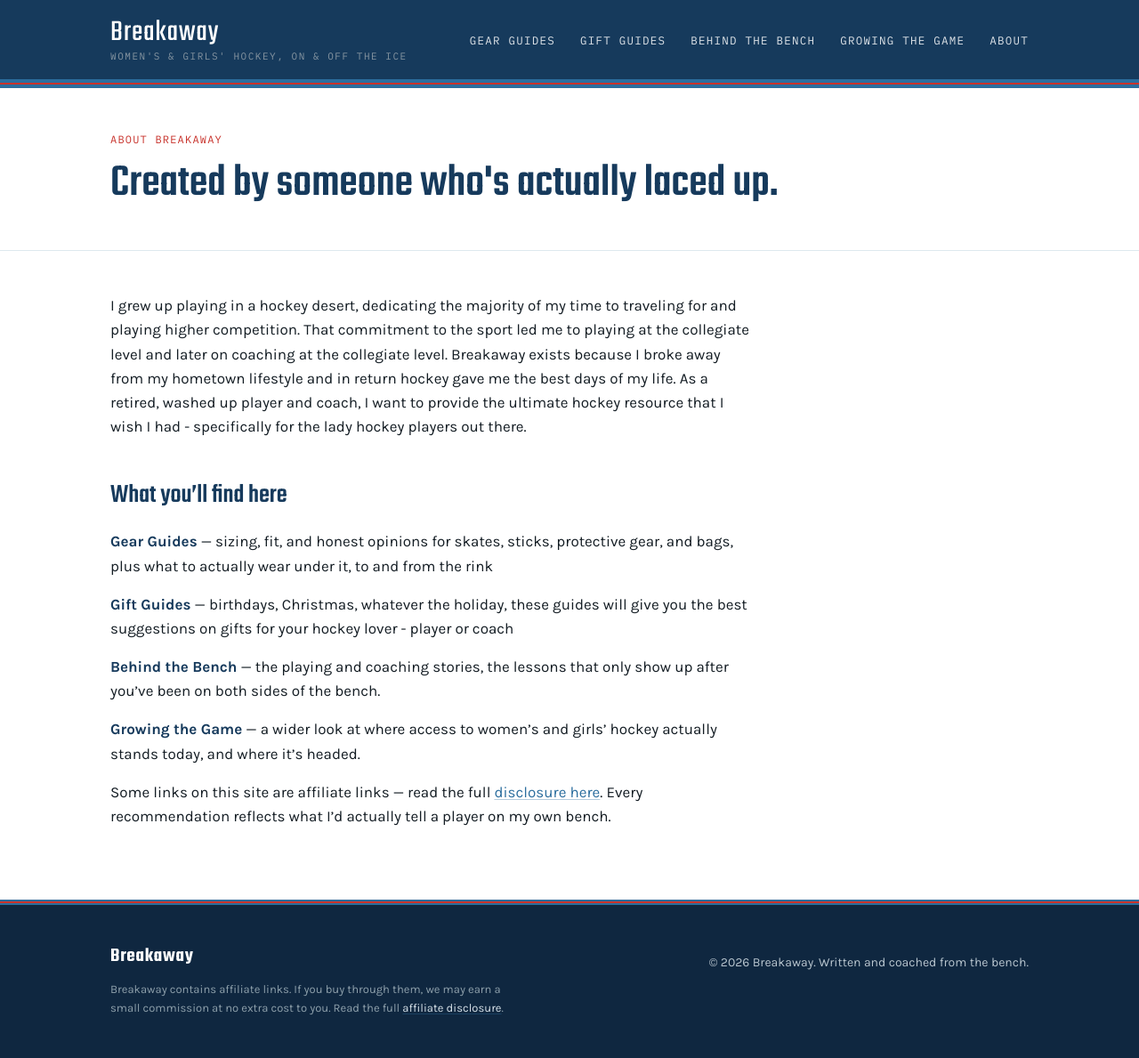
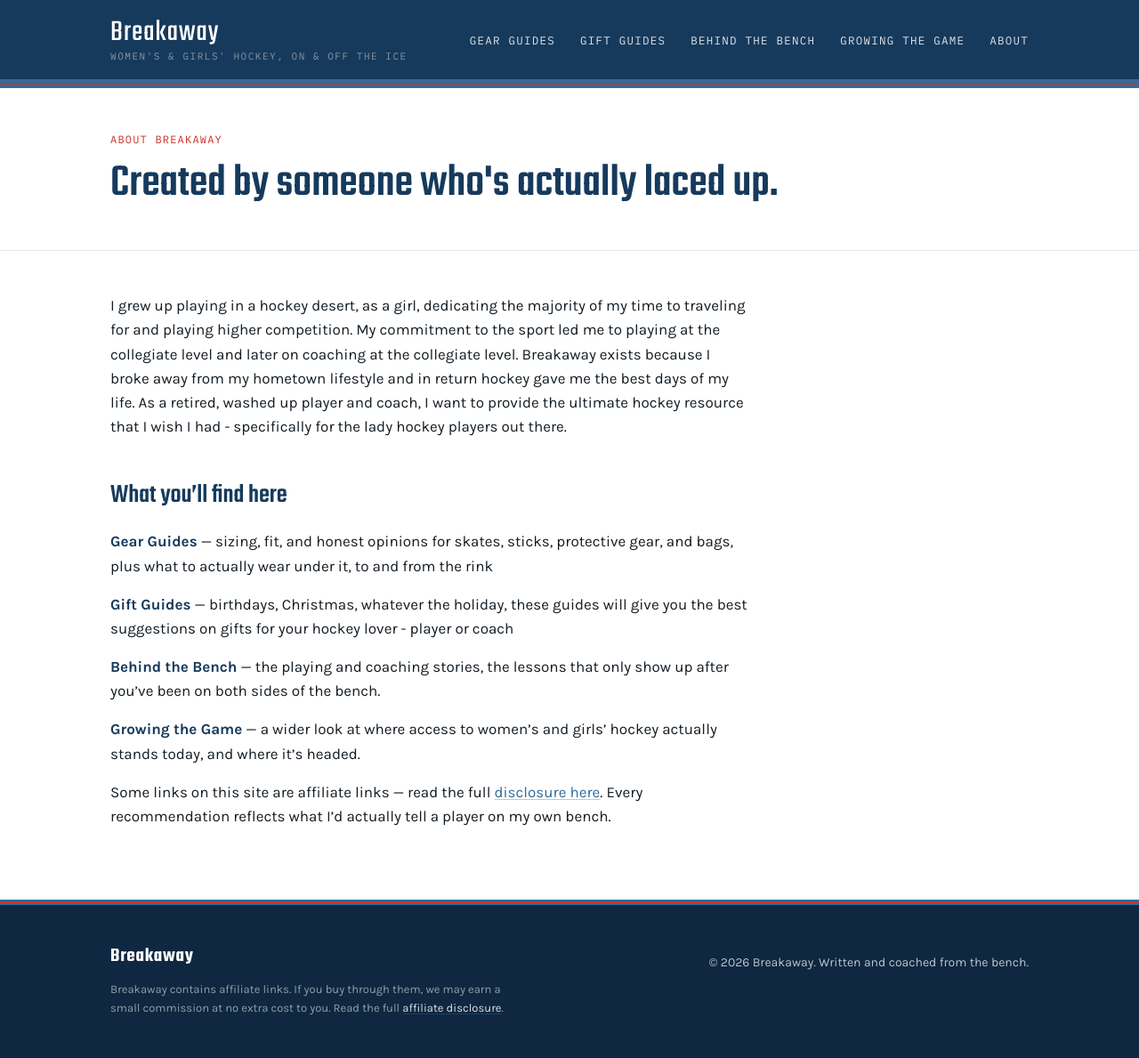
Before and after one commit to breakaway-hockey/breakaway-hockey.github.io, a Jekyll site: the page built from about.md, in a window 1280 px wide. Shown: the whole page at 89% size. Built offline with Jekyll 4.4.1, drawn with Linux system fonts in a browser that asks for light colours.

Commit message:
Update about.md for clarity and inclusivity

```diff
--- a/about.md
+++ b/about.md
@@ -13,7 +13,7 @@
 <div class="wrap">
 <div class="prose" markdown="1">
 
-I grew up playing in a hockey desert, dedicating the majority of my time to traveling for and playing higher competition. That commitment to the sport led me to playing at the collegiate level and later on coaching at the collegiate level. Breakaway exists because I broke away from my hometown lifestyle and in return hockey gave me the best days of my life. As a retired, washed up player and coach, I want to provide the ultimate hockey resource that I wish I had - specifically for the lady hockey players out there.
+I grew up playing in a hockey desert, as a girl, dedicating the majority of my time to traveling for and playing higher competition. My commitment to the sport led me to playing at the collegiate level and later on coaching at the collegiate level. Breakaway exists because I broke away from my hometown lifestyle and in return hockey gave me the best days of my life. As a retired, washed up player and coach, I want to provide the ultimate hockey resource that I wish I had - specifically for the lady hockey players out there.
 
 ## What you'll find here
 
```
